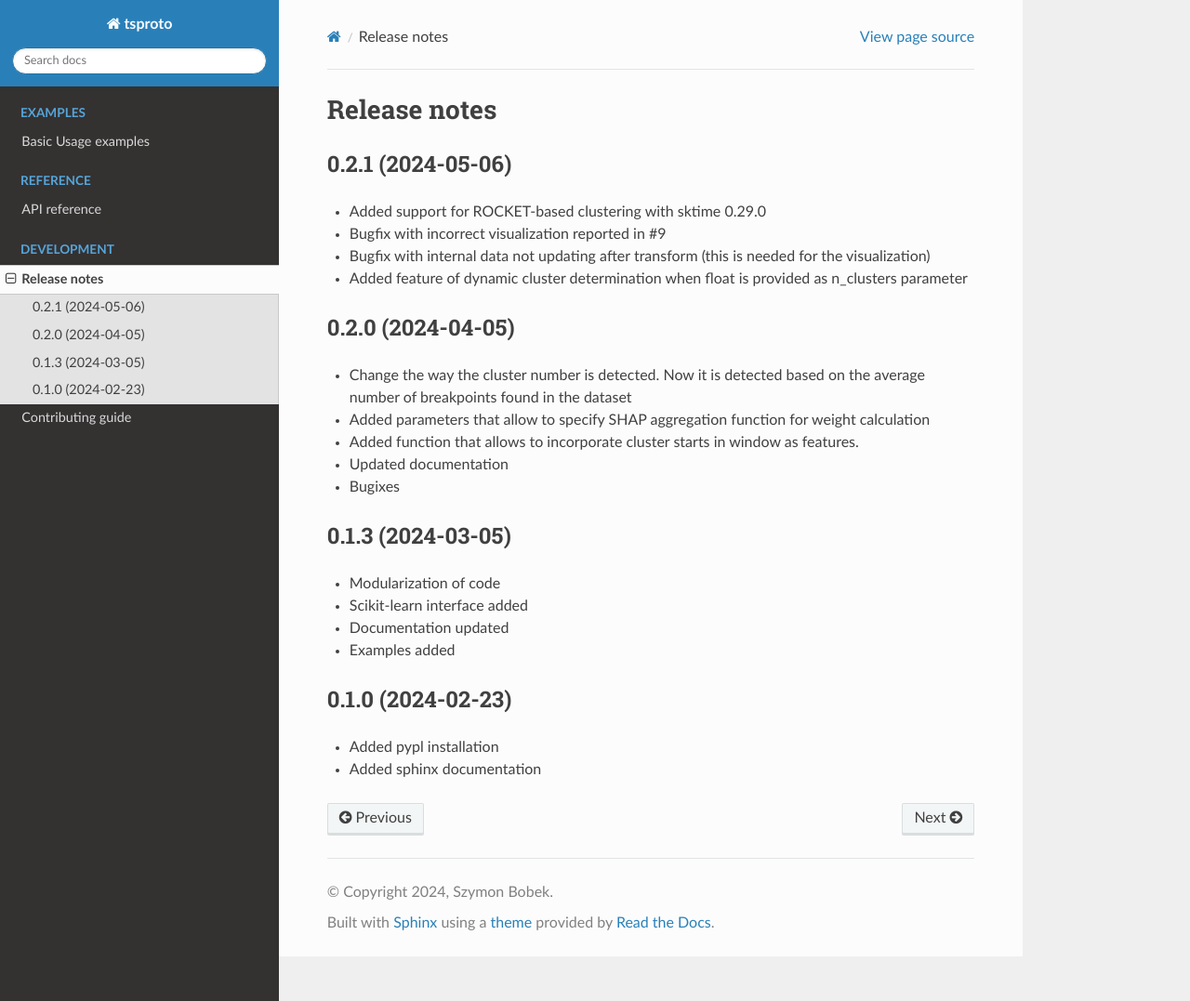
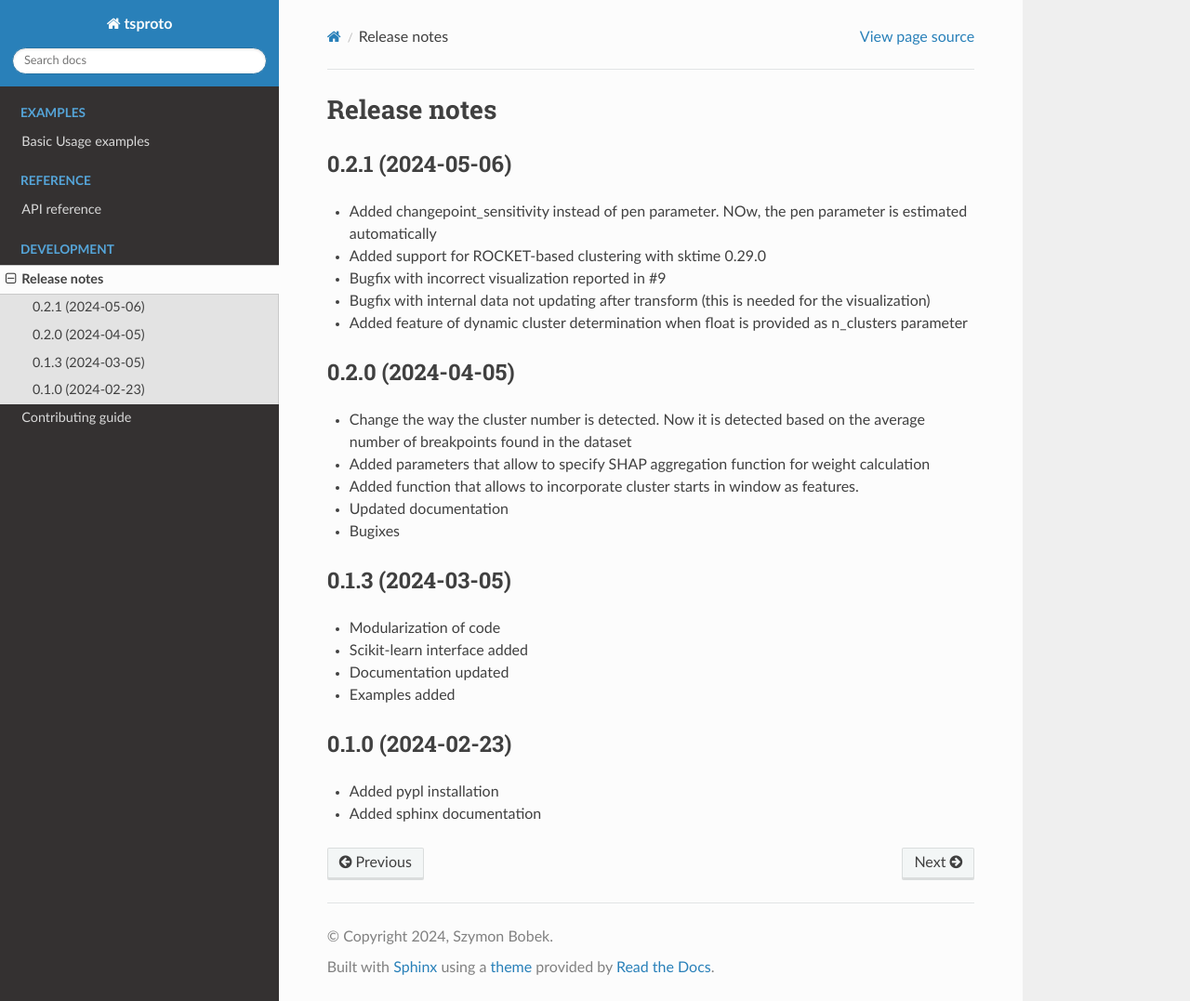
Before and after one commit to sbobek/tsproto, a Sphinx documentation site: the page built from docs/release_notes.rst, in a window 1280 px wide and 1077 px high. Shown: the whole window at 93% size. Built offline with Sphinx 7.4.7 and the Read the Docs theme 2.0.0, drawn with Linux system fonts in a browser that asks for light colours.

Commit message:
changed parameter name from pen to changepoint_sensitivity and USE BIC to better optimize number of changepoints instead of raw penalty value.

```diff
--- a/docs/basic_examples.rst
+++ b/docs/basic_examples.rst
@@ -16,7 +16,7 @@
 
     pe = PrototypeEncoder(clf, n_clusters=2, min_size=50, method='dtw',
                           descriptors=['existance'],
-                          jump=1, pen=1,multiplier=2,n_jobs=-1,
+                          jump=1, changepoint_sensitivity=1,multiplier=2,n_jobs=-1,
                           verbose=1)
 
     trainX, shapclass = getshap(model=model, X=trainX, y=trainy,shap_version='deep',
--- a/docs/release_notes.rst
+++ b/docs/release_notes.rst
@@ -3,6 +3,7 @@
 
 0.2.1 (2024-05-06)
 -------------
+* Added changepoint_sensitivity instead of pen parameter. NOw, the pen parameter is estimated automatically
 * Added support for ROCKET-based clustering with sktime 0.29.0
 * Bugfix with incorrect visualization reported in #9
 * Bugfix with internal data not updating after transform (this is needed for the visualization)
```
Also changed, not shown: README.md (+1 -1 lines), 3 other files.
